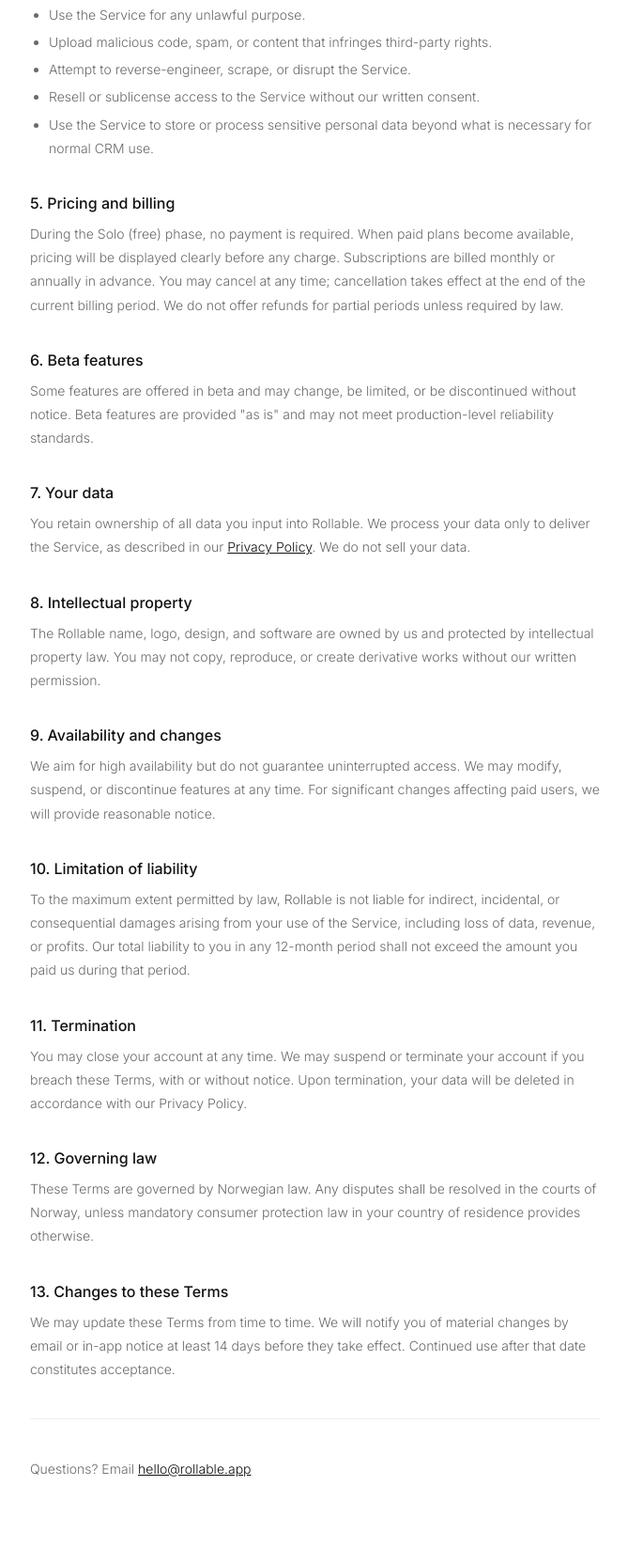
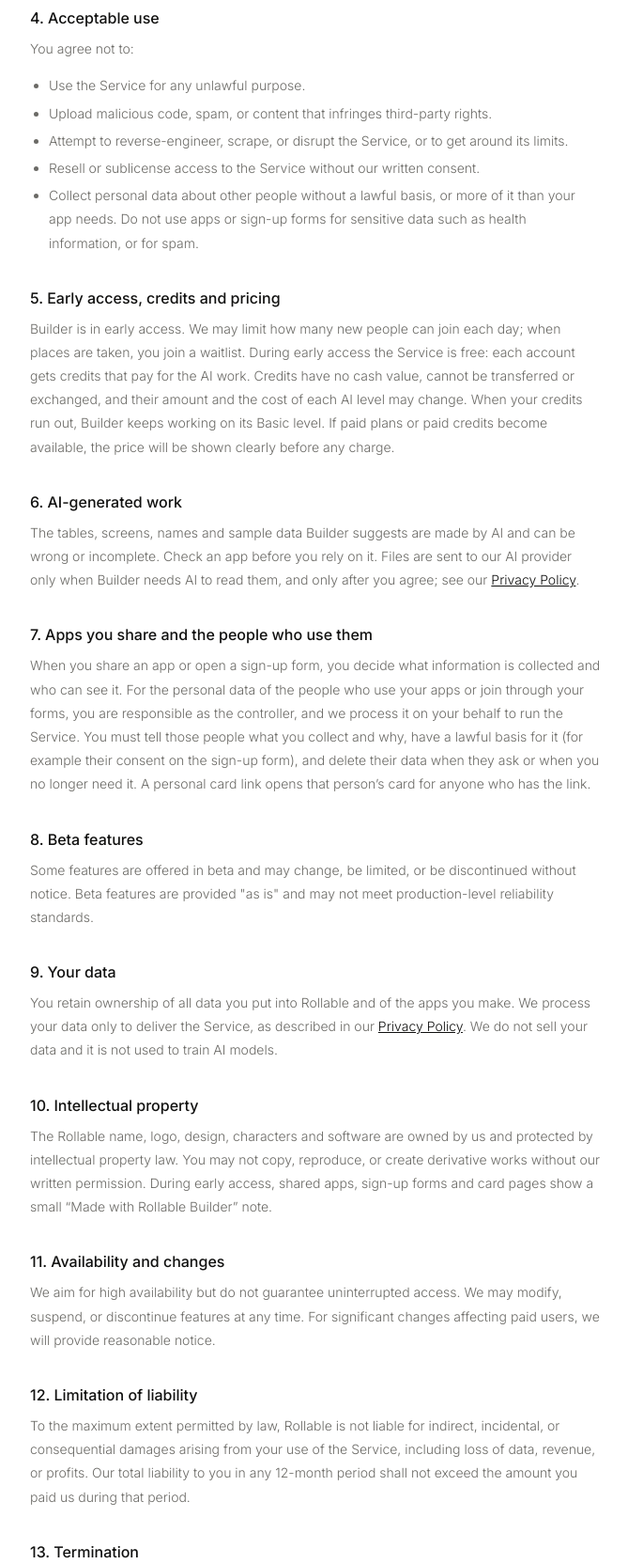
Before and after one commit to thirteensun/sdm-landing, a plain HTML site: page terms.html in a window 1280 px wide. Shown: the part 822-2486 px from the top of the page at 94% size, without its empty margins (304-973 px from the left). Drawn offline with Linux system fonts and the light colour scheme.

Commit message:
Terms for Rollable Builder; llms.txt: open early access
Co-Authored-By: Claude Opus 5.5 <noreply@anthropic.com>

```diff
--- a/terms.html
+++ b/terms.html
@@ -55,54 +55,60 @@
   <div class="page">
     <div class="page-eyebrow">Legal</div>
     <h1>Terms of Service</h1>
-    <p class="page-date">Last updated: May 2026</p>
+    <p class="page-date">Last updated: November 2026</p>
 
-    <p>These Terms of Service ("Terms") govern your use of Rollable ("the Service"), operated by Rollable (rollable.app), Norway ("we", "us", "our"). By creating an account or using the Service, you agree to these Terms.</p>
+    <p>These Terms of Service ("Terms") govern your use of Rollable, including Rollable Builder ("the Service"), operated by Rollable (rollable.app), Norway ("we", "us", "our"). By creating an account or using the Service, you agree to these Terms.</p>
 
     <h2>1. The Service</h2>
-    <p>Rollable is an AI-powered CRM platform that allows you to capture, manage, and analyse sales pipeline data. Features include voice and photo capture, an AI assistant, deal tracking, and analytics.</p>
+    <p>Rollable Builder turns what you describe, and the files you bring, into working apps. A team of AI agents designs each app as a checked description of screens and tables, which Builder renders; it does not write code. You can change apps by asking, share them with other people, and open sign-up forms that anyone can fill in. Builder is part of Rollable Labs, where we test new products.</p>
 
     <h2>2. Eligibility</h2>
     <p>You must be at least 18 years old and have the legal authority to enter into these Terms on behalf of yourself or your organisation. By using the Service you confirm this.</p>
 
     <h2>3. Accounts</h2>
-    <p>You are responsible for keeping your account credentials secure. You must notify us immediately at <a href="mailto:hello@rollable.app">hello@rollable.app</a> if you suspect unauthorised access. We are not liable for losses caused by unauthorised use of your account.</p>
+    <p>You sign in with Google or with a link sent to your email. You are responsible for keeping access to that account secure. You must notify us immediately at <a href="mailto:hello@rollable.app">hello@rollable.app</a> if you suspect unauthorised access. We are not liable for losses caused by unauthorised use of your account.</p>
 
     <h2>4. Acceptable use</h2>
     <p>You agree not to:</p>
     <ul>
       <li>Use the Service for any unlawful purpose.</li>
       <li>Upload malicious code, spam, or content that infringes third-party rights.</li>
-      <li>Attempt to reverse-engineer, scrape, or disrupt the Service.</li>
+      <li>Attempt to reverse-engineer, scrape, or disrupt the Service, or to get around its limits.</li>
       <li>Resell or sublicense access to the Service without our written consent.</li>
-      <li>Use the Service to store or process sensitive personal data beyond what is necessary for normal CRM use.</li>
+      <li>Collect personal data about other people without a lawful basis, or more of it than your app needs. Do not use apps or sign-up forms for sensitive data such as health information, or for spam.</li>
     </ul>
 
-    <h2>5. Pricing and billing</h2>
-    <p>During the Solo (free) phase, no payment is required. When paid plans become available, pricing will be displayed clearly before any charge. Subscriptions are billed monthly or annually in advance. You may cancel at any time; cancellation takes effect at the end of the current billing period. We do not offer refunds for partial periods unless required by law.</p>
+    <h2>5. Early access, credits and pricing</h2>
+    <p>Builder is in early access. We may limit how many new people can join each day; when places are taken, you join a waitlist. During early access the Service is free: each account gets credits that pay for the AI work. Credits have no cash value, cannot be transferred or exchanged, and their amount and the cost of each AI level may change. When your credits run out, Builder keeps working on its Basic level. If paid plans or paid credits become available, the price will be shown clearly before any charge.</p>
 
-    <h2>6. Beta features</h2>
+    <h2>6. AI-generated work</h2>
+    <p>The tables, screens, names and sample data Builder suggests are made by AI and can be wrong or incomplete. Check an app before you rely on it. Files are sent to our AI provider only when Builder needs AI to read them, and only after you agree; see our <a href="/privacy.html">Privacy Policy</a>.</p>
+
+    <h2>7. Apps you share and the people who use them</h2>
+    <p>When you share an app or open a sign-up form, you decide what information is collected and who can see it. For the personal data of the people who use your apps or join through your forms, you are responsible as the controller, and we process it on your behalf to run the Service. You must tell those people what you collect and why, have a lawful basis for it (for example their consent on the sign-up form), and delete their data when they ask or when you no longer need it. A personal card link opens that person’s card for anyone who has the link.</p>
+
+    <h2>8. Beta features</h2>
     <p>Some features are offered in beta and may change, be limited, or be discontinued without notice. Beta features are provided "as is" and may not meet production-level reliability standards.</p>
 
-    <h2>7. Your data</h2>
-    <p>You retain ownership of all data you input into Rollable. We process your data only to deliver the Service, as described in our <a href="/privacy.html">Privacy Policy</a>. We do not sell your data.</p>
+    <h2>9. Your data</h2>
+    <p>You retain ownership of all data you put into Rollable and of the apps you make. We process your data only to deliver the Service, as described in our <a href="/privacy.html">Privacy Policy</a>. We do not sell your data and it is not used to train AI models.</p>
 
-    <h2>8. Intellectual property</h2>
-    <p>The Rollable name, logo, design, and software are owned by us and protected by intellectual property law. You may not copy, reproduce, or create derivative works without our written permission.</p>
+    <h2>10. Intellectual property</h2>
+    <p>The Rollable name, logo, design, characters and software are owned by us and protected by intellectual property law. You may not copy, reproduce, or create derivative works without our written permission. During early access, shared apps, sign-up forms and card pages show a small “Made with Rollable Builder” note.</p>
 
-    <h2>9. Availability and changes</h2>
+    <h2>11. Availability and changes</h2>
     <p>We aim for high availability but do not guarantee uninterrupted access. We may modify, suspend, or discontinue features at any time. For significant changes affecting paid users, we will provide reasonable notice.</p>
 
-    <h2>10. Limitation of liability</h2>
+    <h2>12. Limitation of liability</h2>
     <p>To the maximum extent permitted by law, Rollable is not liable for indirect, incidental, or consequential damages arising from your use of the Service, including loss of data, revenue, or profits. Our total liability to you in any 12-month period shall not exceed the amount you paid us during that period.</p>
 
-    <h2>11. Termination</h2>
+    <h2>13. Termination</h2>
     <p>You may close your account at any time. We may suspend or terminate your account if you breach these Terms, with or without notice. Upon termination, your data will be deleted in accordance with our Privacy Policy.</p>
 
-    <h2>12. Governing law</h2>
+    <h2>14. Governing law</h2>
     <p>These Terms are governed by Norwegian law. Any disputes shall be resolved in the courts of Norway, unless mandatory consumer protection law in your country of residence provides otherwise.</p>
 
-    <h2>13. Changes to these Terms</h2>
+    <h2>15. Changes to these Terms</h2>
     <p>We may update these Terms from time to time. We will notify you of material changes by email or in-app notice at least 14 days before they take effect. Continued use after that date constitutes acceptance.</p>
 
     <div class="divider"></div>
```
Also changed, not shown: llms.txt.
